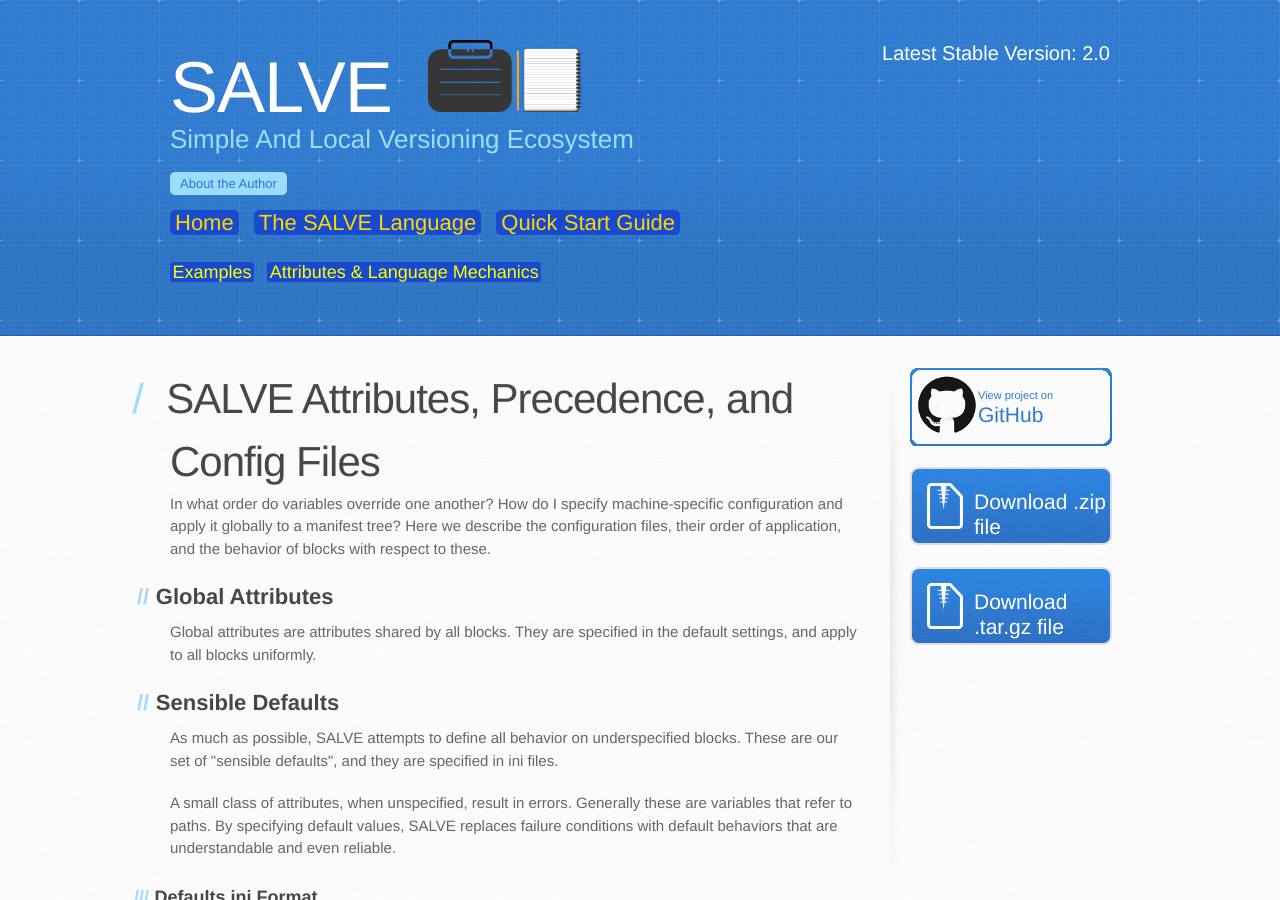
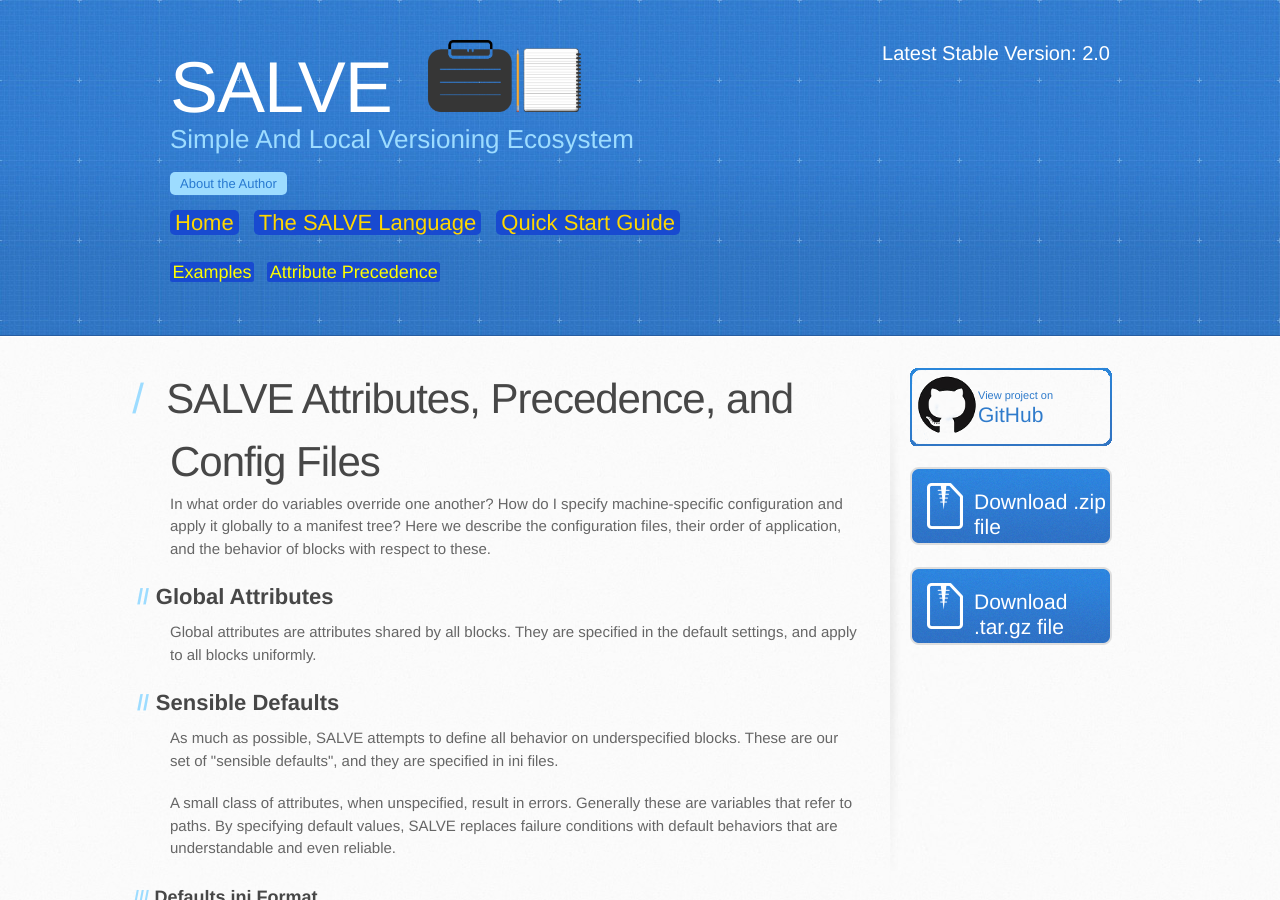
Before and after one commit to sirosen/salve.sirosen.net, a Jekyll site: the page built from lang/attributes.html, in a window 1280 px wide and 900 px high. Built offline with Jekyll 4.4.1, drawn with Linux system fonts in a browser that asks for light colours; some web fonts are replaced.

Commit message:
Renamed attribute precedence page.

```diff
--- a/_includes/linksections/lang.html
+++ b/_includes/linksections/lang.html
@@ -1,4 +1,4 @@
     <div class="inner linksection linksubsection">
       <a href="{{site.baseurl}}lang/examples.html" class="linkbutton">Examples</a>
-      <a href="{{site.baseurl}}lang/attributes.html" class="linkbutton">Attributes &amp; Language Mechanics</a>
+      <a href="{{site.baseurl}}lang/attributes.html" class="linkbutton">Attribute Precedence</a>
     </div>
```
